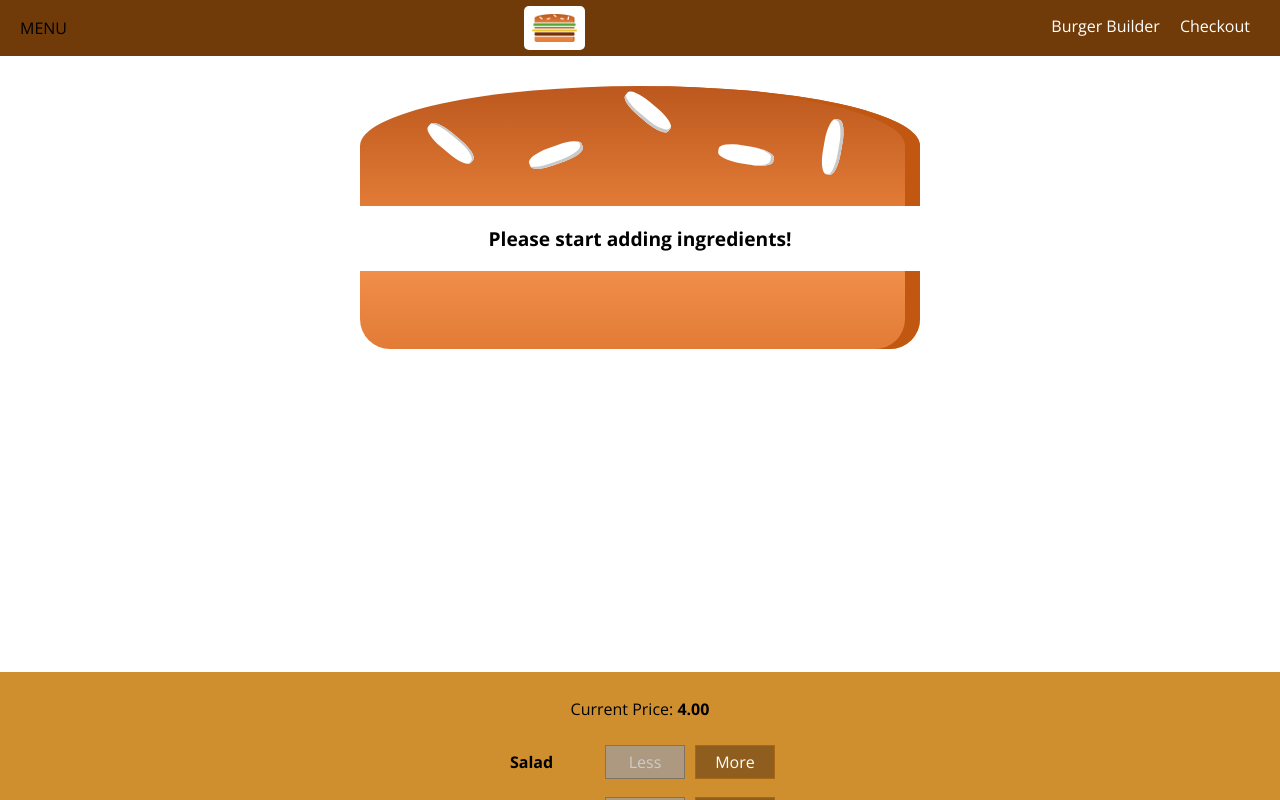
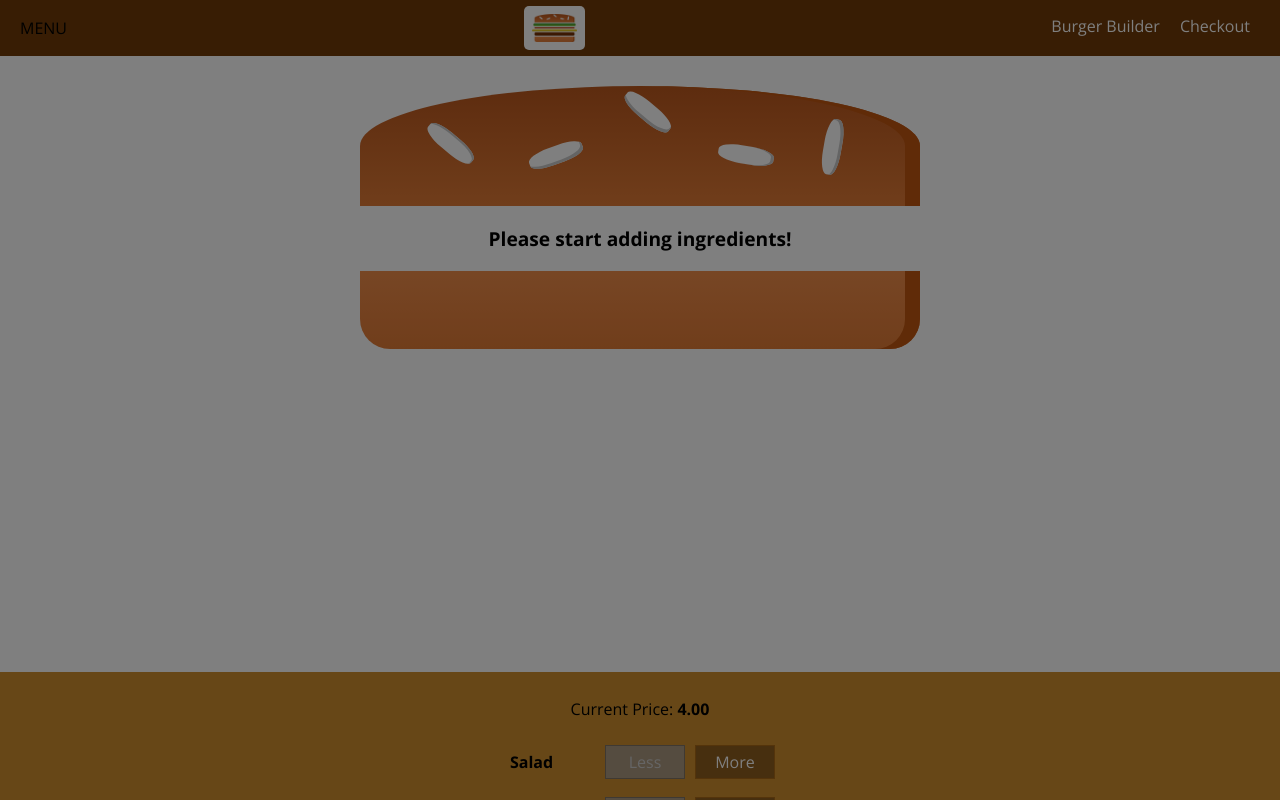
Before and after one commit to leopoldkwok/burger-builder, a React app: page / in a window 1280 px wide. Shown: the top 800 px of the page. Built offline with nearby package versions, Linux system fonts and the light colour scheme.

Commit message:
Reusing the Backdrop

```diff
--- a/src/components/Layout/Layout.js
+++ b/src/components/Layout/Layout.js
@@ -1,16 +1,31 @@
-import React from 'react';
+import React, { Component } from 'react';
 
 import Aux from '../../hoc/Aux';
 import classes from './Layout.css';
 import Toolbar from '../Navigation/Toolbar/Toolbar';
 import SideDrawer from '../Navigation/SideDrawer/SideDrawer';
 
-const layout = (props) => (
-  <Aux>
-    <Toolbar />
-    <SideDrawer />
-    <main className={classes.Content}>{props.children}</main>
-  </Aux>
-);
+class Layout extends Component {
+  state = {
+    showSideDrawer: true,
+  };
 
-export default layout;
+  sideDrawerClosedHandler = () => {
+    this.setState({ showSideDrawer: false });
+  };
+
+  render() {
+    return (
+      <Aux>
+        <Toolbar />
+        <SideDrawer
+          open={this.state.showSideDrawer}
+          closed={this.sideDrawerClosedHandler}
+        />
+        <main className={classes.Content}>{this.props.children}</main>
+      </Aux>
+    );
+  }
+}
+
+export default Layout;
--- a/src/components/Navigation/SideDrawer/SideDrawer.js
+++ b/src/components/Navigation/SideDrawer/SideDrawer.js
@@ -3,11 +3,18 @@
 import Logo from '../../Logo/Logo';
 import NavigationItems from '../NavigationItems/NavigationItems';
 import classes from './SideDrawer.css';
+import Backdrop from '../../UI/Backdrop/Backdrop';
+import Aux from '../../../hoc/Aux';
 
 const sideDrawer = (props) => {
-  // ...
+  let attachedClasses = [classes.SideDrawer, classes.Close];
+  if (props.open) {
+    attachedClasses = [classes.SideDrawer, classes.Open];
+  }
   return (
-    <div className={classes.SideDrawer}>
+    <Aux>
+      <Backdrop show={props.open} clicked={props.closed} />
+      <div className={attachedClasses.join(' ')}>
         <div className={classes.Logo}>
           <Logo />
           <nav>
@@ -15,6 +22,7 @@
           </nav>
         </div>
       </div>
+    </Aux>
   );
 };
 
```
Lines whose indentation alone changed are shown as unchanged.
